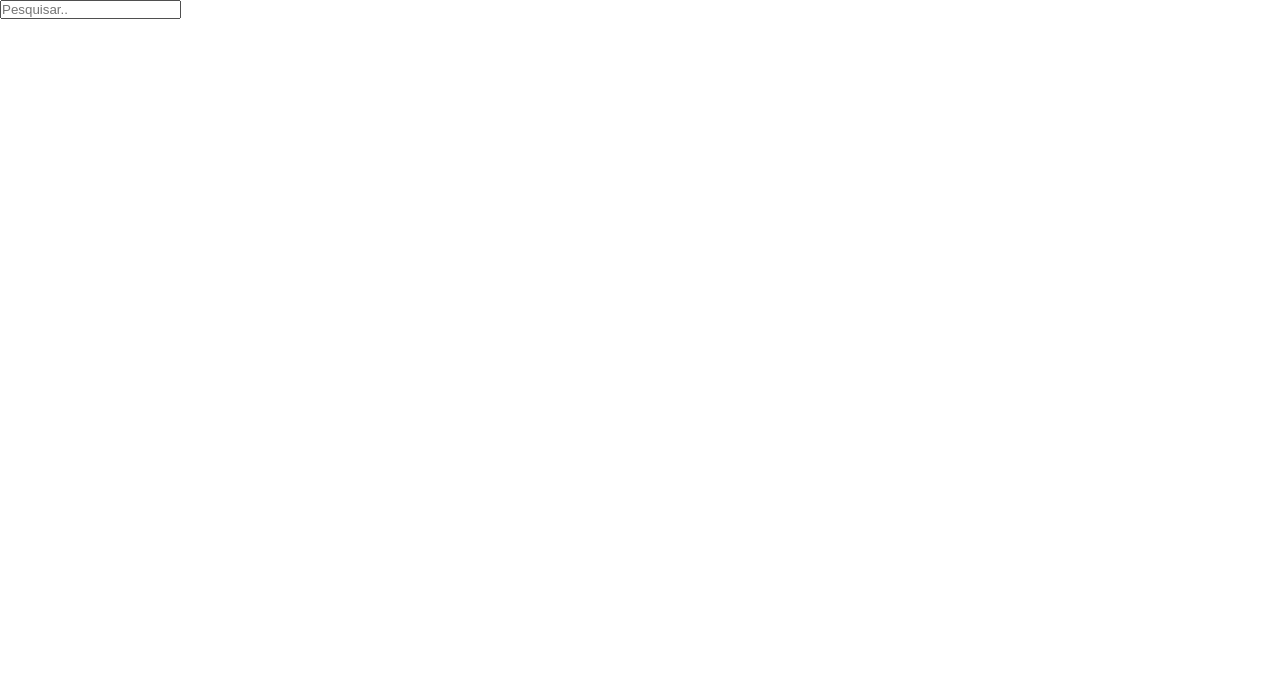
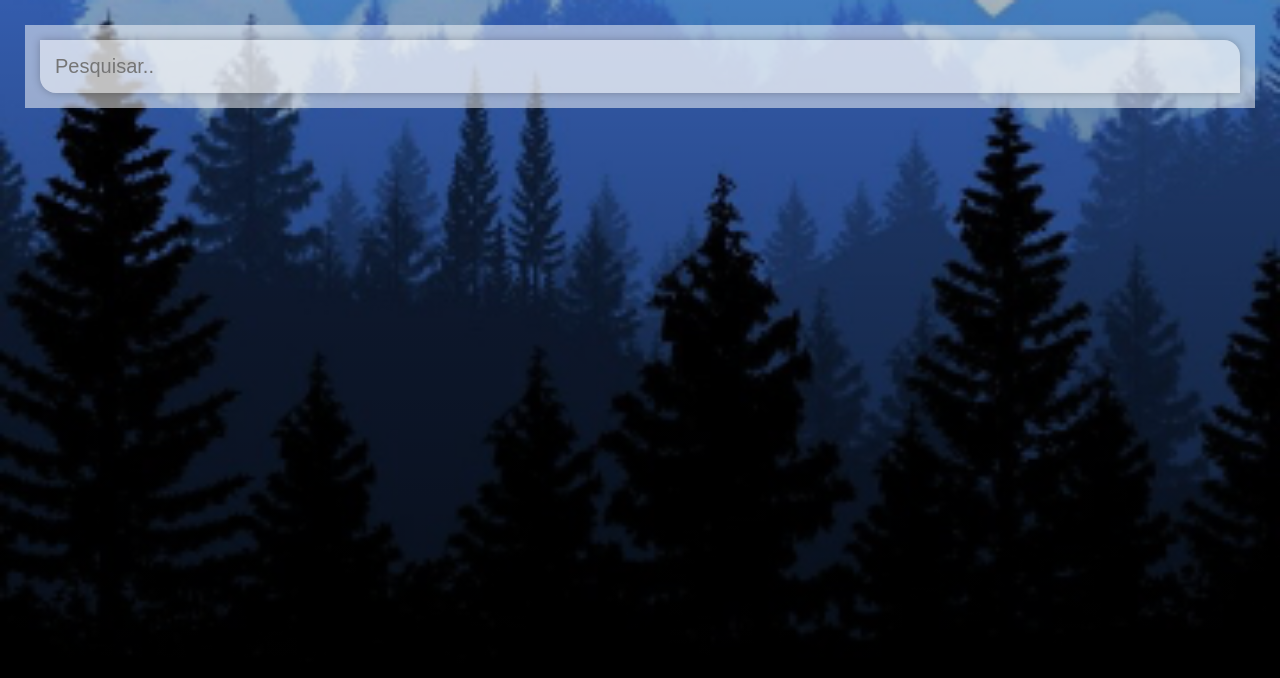
Before and after one commit to isaacwrk/Weather.vue, a Vue app: page / in a window 1280 px wide. Shown: the top 678 px of the page. Built offline with nearby package versions, Linux system fonts and the light colour scheme.

Commit message:
creating style for search box

```diff
--- a/src/App.vue
+++ b/src/App.vue
@@ -32,4 +32,48 @@
     font-family: 'montserrat', sans-serif;
 }
 
+#app{
+  background-image:url('./assets/cold-bg.jpg');
+  background-size: cover;
+  background-position: bottom;
+  transition: 0.4s;
+}
+
+main{
+  height: 100vh;
+  padding: 25px;
+  background-image: linear-gradient(to bottom, rgba(0, 0, 0, 0.25), rgba(0, 0, 0, 0.75));
+}
+
+.search-box{
+  width: 100%;
+  margin-bottom: 30px;
+  background-color:rgba(255,255,255,0.5);
+  padding: 15px;
+}
+
+.search-bar{
+  display:block;
+  width: 100%;
+  padding: 15px;
+  color:#313131;
+  font-size:20px;
+
+  appearance: none;
+  border: none;
+  outline: none;
+  background: none;
+
+  box-shadow: 0px 0px 8px rgba(0, 0, 0, 0.25);
+  background-color:rgba(255,255,255,0.5);
+  border-radius: 0px 16px 0px 16px;
+  transition: 0.4s;
+}
+
+.search-box .search-bar:focus {
+  box-shadow: 0px 0px 16px rgba(0, 0, 0, 0.25);
+  background-color: rgba(255, 255, 255, 0.75);
+  border-radius: 16px 0px 16px 0px;
+}
+
 </style>
```
Also changed, not shown: src/assets/cold-bg.jpg (added), src/assets/warm-bg.jpg (added).
